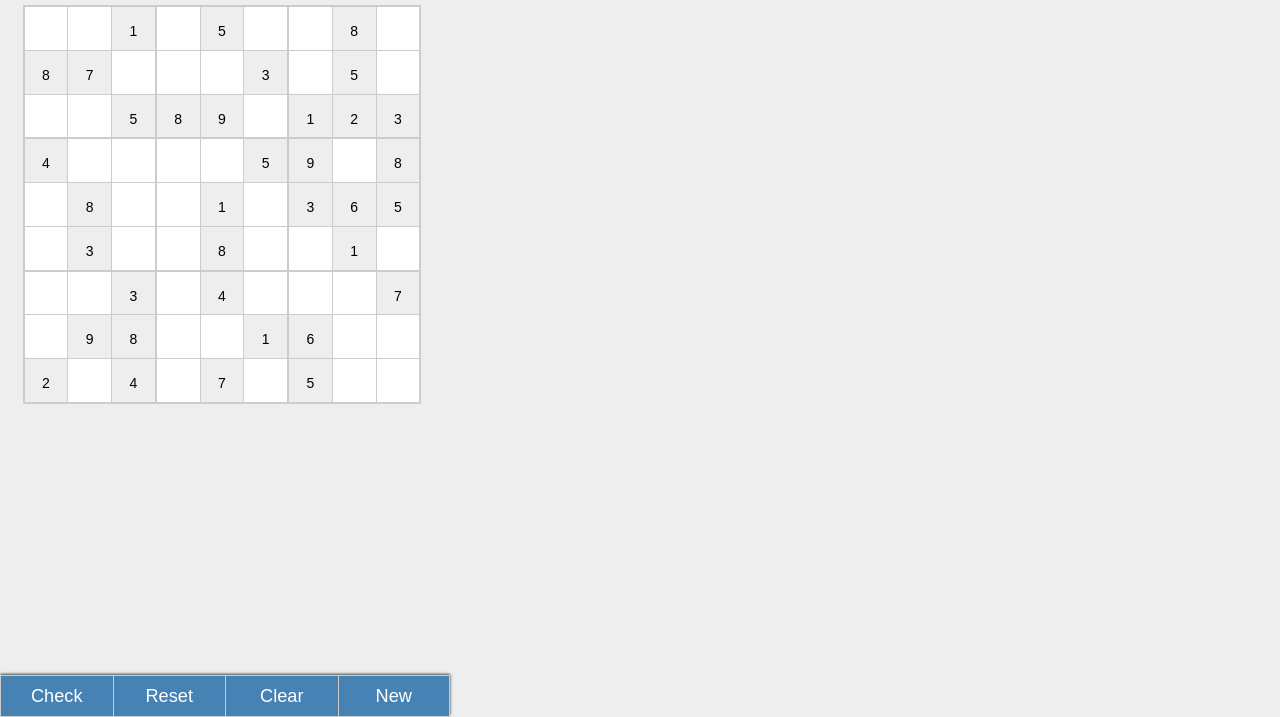
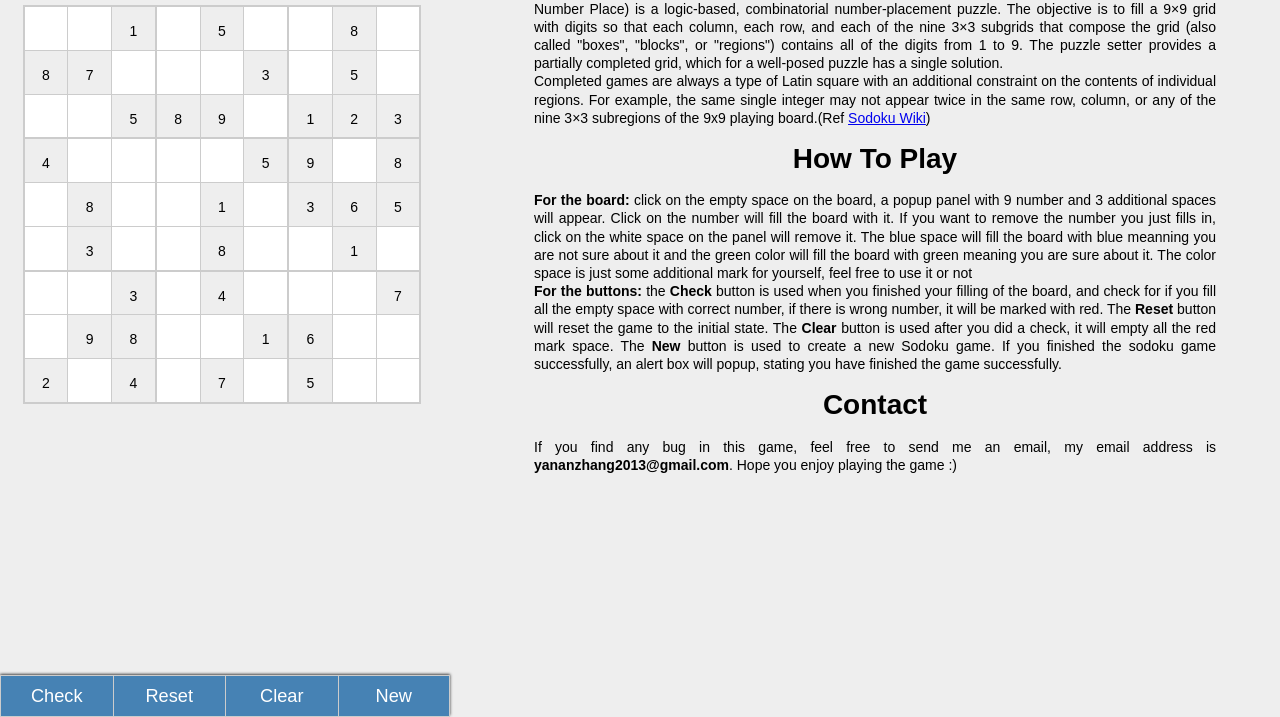
Before and after one commit to lucyzhang3630/Sodoku-Game, a plain HTML site: page www/index.html in a window 1280 px wide. Shown: the part 83-800 px from the top of the page. Drawn offline with nearby package versions, Linux system fonts and the light colour scheme.

Commit message:
add discription and related css style, fixed bug for Clear button

```diff
--- a/src/js/ui/grid.js
+++ b/src/js/ui/grid.js
@@ -81,7 +81,7 @@ class Grid {
   //clear the marks made by users
   clear(){
     this._$container.find("span.error")
-      .removeClass("error");
+      .removeClass("error mark1 mark2");
   }
   //create a new panel
   rebuild(){
--- a/src/less/main.less
+++ b/src/less/main.less
@@ -25,6 +25,7 @@ body{
   h1{
     margin: 0;
     padding: 0;
+    text-align: center;
   }
 }
 .hidden{
@@ -122,6 +123,7 @@ body{
   bottom:0;
   left: 0;
   width:100%;
+  max-width: 450px;
   padding: 1rem 0;
   background: steelblue;
   box-sizing: border-box;
@@ -149,3 +151,18 @@ body{
     }
   }
 }
+
+.discription {
+    position: absolute;
+    top: 0;
+    left: 470px;
+    max-width: 800px;
+    padding: 1rem 5%;
+    text-align: justify;
+    line-height: 1.3;
+    h1{
+      margin: 0;
+      padding: 0;
+      text-align: center;
+    }
+}
--- a/www/index.html
+++ b/www/index.html
@@ -7,14 +7,13 @@
     <link rel="stylesheet" type="text/css" href="./css/main.css">
   </head>
   <body>
+    <div class="gameBoard" >
       <!--title-->
       <div class="title">
         <h1>Sodoku Game</h1>
       </div>
       <!--sodoku-->
-    <div class="container grid" id="container">
-
-    </div>
+      <div class="container grid" id="container"></div>
       <!--button groups-->
       <div class="dashboard" id="dashboard">
         <div class="buttons">
@@ -39,6 +38,44 @@
             <span class="mark1"></span><span class="empty"></span><span class="mark2"></span>
           </div>
       </div>
+    </div>
+
+    <!--game introduction-->
+    <div class="discription">
+      <div class="gameIntro">
+        <h1>Game introduction</h1>
+        <p>Sudoku (数独 sūdoku, digit-single) (/suːˈdoʊkuː/ (About this sound listen), /-ˈdɒ-/, /sə-/,
+           originally called Number Place) is a logic-based, combinatorial number-placement puzzle.
+          The objective is to fill a 9×9 grid with digits so that each column, each row, and each of
+          the nine 3×3 subgrids that compose the grid (also called "boxes", "blocks", or "regions")
+          contains all of the digits from 1 to 9. The puzzle setter provides a partially completed grid,
+          which for a well-posed puzzle has a single solution.</br>
+
+          Completed games are always a type of Latin square with an additional constraint on the contents
+          of individual regions. For example, the same single integer may not appear twice in the same row,
+          column, or any of the nine 3×3 subregions of the 9x9 playing board.(Ref <a href="https://en.wikipedia.org/wiki/Sudoku">Sodoku Wiki</a>)</p>
+      </div>
+      <!--game rules-->
+      <div class="rules">
+        <h1>How To Play</h1>
+        <p><strong>For the board:</strong>  click on the empty space on the board, a popup panel with 9 number
+           and 3 additional spaces will appear. Click on the number will fill the board with it.
+           If you want to remove the number you just fills in, click on the white space on the panel
+           will remove it. The blue space will fill the board with blue meanning you are not
+            sure about it and the green color will fill the board with green meaning you are sure about it.
+            The color space is just some additional mark for yourself, feel free to use it or not </br>
+          <strong>For the buttons:</strong> the <strong>Check</strong> button is used when you finished your filling of the board, and check for if
+          you fill all the empty space with correct number, if there is wrong number, it will be marked with red.
+          The <strong>Reset</strong> button will reset the game to the initial state.
+          The <strong>Clear</strong> button is used after you did a check, it will empty all the red mark space.
+          The <strong>New</strong> button is used to create a new Sodoku game.
+          If you finished the sodoku game successfully, an alert box will popup, stating you have finished the game successfully.
+           </p>
+          <h1>Contact</h1>
+          <p>If you find any bug in this game, feel free to send me an email, my email address is
+          <strong>yananzhang2013@gmail.com</strong>. Hope you enjoy playing the game :)</p>
+      </div>
+    </div>
 
     <script src="https://code.jquery.com/jquery-3.1.1.min.js"
   integrity="sha256-hVVnYaiADRTO2PzUGmuLJr8BLUSjGIZsDYGmIJLv2b8="
--- a/www/js/index.js
+++ b/www/js/index.js
@@ -204,7 +204,9 @@ var popupNumbers = new PopupNumbers($("#popupNumbers"));
 grid.bindPopup(popupNumbers);
 
 $("#check").on("click", function (e) {
-  grid.check();
+  if (grid.check()) {
+    alert("success!");
+  }
 });
 $("#reset").on("click", function (e) {
   grid.reset();
@@ -315,7 +317,7 @@ var Grid = function () {
   }, {
     key: "clear",
     value: function clear() {
-      this._$container.find("span.error").removeClass("error");
+      this._$container.find("span.error").removeClass("error mark1 mark2");
     }
     //create a new panel
 
@@ -617,7 +619,7 @@ function checkArray(array) {
   var length = array.length;
   var marks = new Array(length);
   marks.fill(true);
-  for (var i = 0; i < length - 1; i++) {
+  for (var i = 0; i < length; i++) {
     //if this position has already been checked and marked false, skip
     if (!marks[i]) {
       continue;
@@ -629,7 +631,7 @@ function checkArray(array) {
       continue;
     }
     //check if there multiple same value
-    for (var j = i + 1; j < length; j++) {
+    for (var j = i + 1; j < length - 1; j++) {
       if (v === array[j]) {
         marks[i] = marks[j] = false;
         continue;
```
Also changed, not shown: README.md, www/css/main.css, 1 other file. Lines whose indentation alone changed are shown as unchanged.
